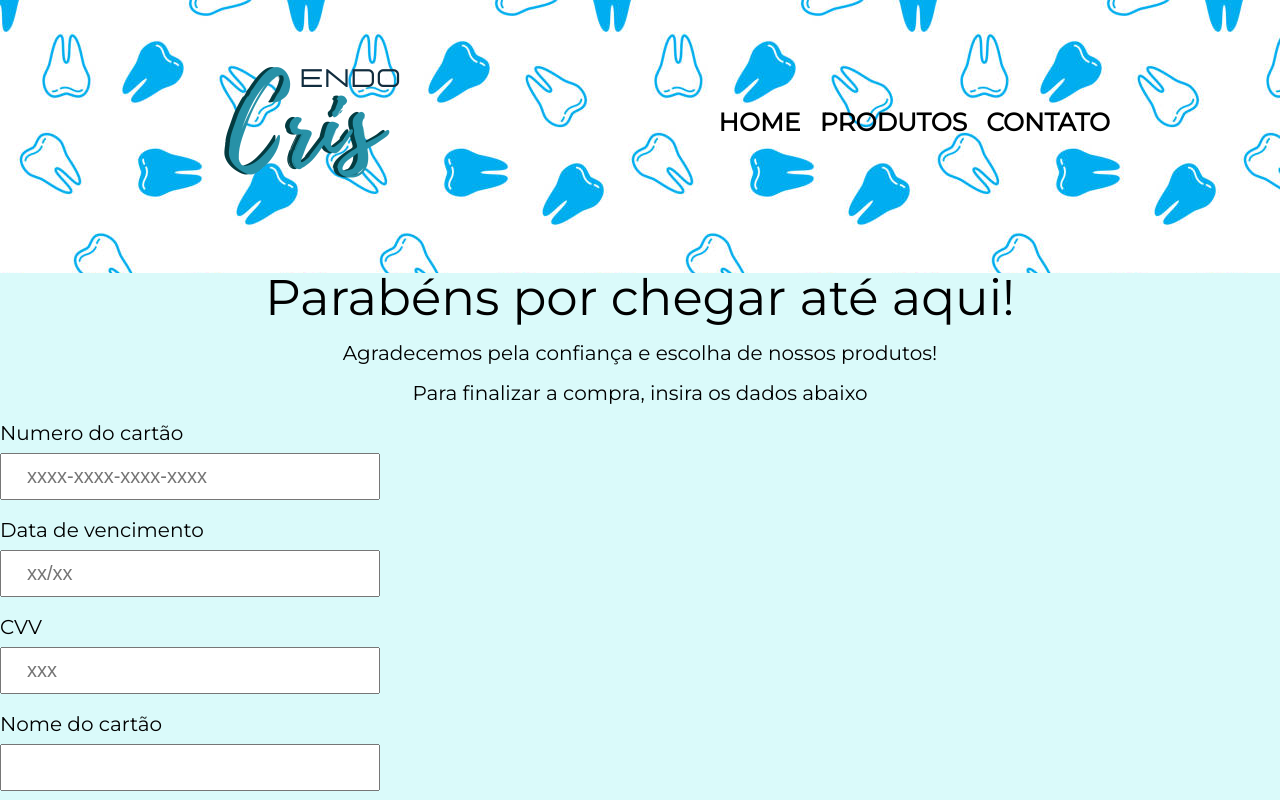
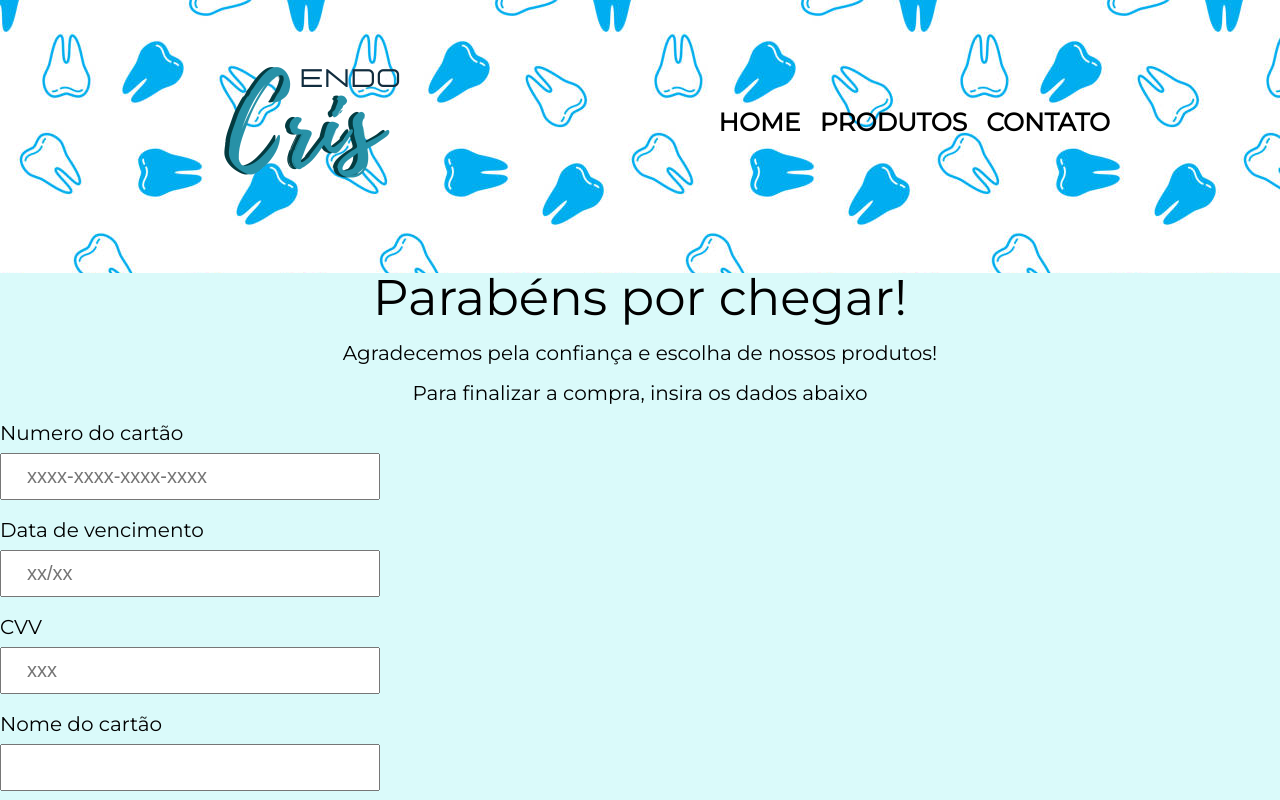
Before and after one commit to Pedro9548/Website-Endocris, a plain HTML site: page compras.html in a window 1280 px wide. Shown: the top 800 px of the page. Drawn offline with Linux system fonts and the light colour scheme.

Commit message:
Commit test

```diff
--- a/compras.html
+++ b/compras.html
@@ -21,7 +21,7 @@
 			</div>
 		</header>
         <main>
-                <h1 class="titulo__compras">Parabéns por chegar até aqui!</h1>
+                <h1 class="titulo__compras">Parabéns por chegar!</h1>
                 <p class="paragrafo__compras">Agradecemos pela confiança e escolha de nossos produtos!</p>
                 <p class="paragrafo__compras">Para finalizar a compra, insira os dados abaixo</p>
                     <form>
```
